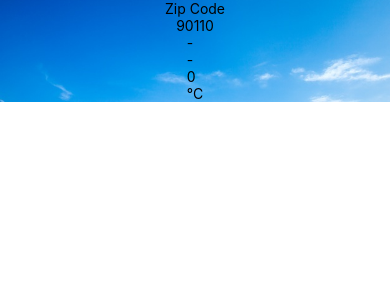
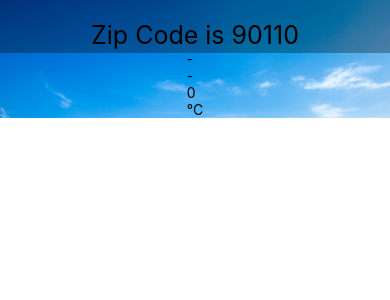
Before and after one commit to Por-045/3SA04_6210110045, a React Native app: screen / in a window 390 px wide. Shown: the top 300 px of the page. Built offline with nearby package versions, Linux system fonts and the light colour scheme.

Commit message:
3. Flex Box and CHALLENGE

```diff
--- a/components/Weather.js
+++ b/components/Weather.js
@@ -10,18 +10,28 @@ export default function Weather(props){
     })
     return (
         <ImageBackground source={require('../bg.jpg')} style={styles.backdrop}>
-            <Text>Zip Code</Text>
-            <Text>{props.zipCode}</Text>
-            <Forecast {...forecastInfo}/>
+            <View style={styles.backgroundTextColor}>
+                <Text style={styles.baseText}>Zip Code is {props.zipCode}</Text>
+                <Forecast {...forecastInfo}/>
+            </View>
         </ImageBackground>
+
     )
 }
 
 const styles = StyleSheet.create({
     backdrop: {
         flexDirection: 'column',
-        alignItems: 'center',
         width: '100%',
         height: '100%'
+    },
+    backgroundTextColor: {
+        flex: 0.45,
+        alignItems: 'center',
+        backgroundColor: 'rgba(0,0,0,0.3)'
+    },
+    baseText: {
+        paddingTop: 20,
+        fontSize: 25
     }
 })
```
